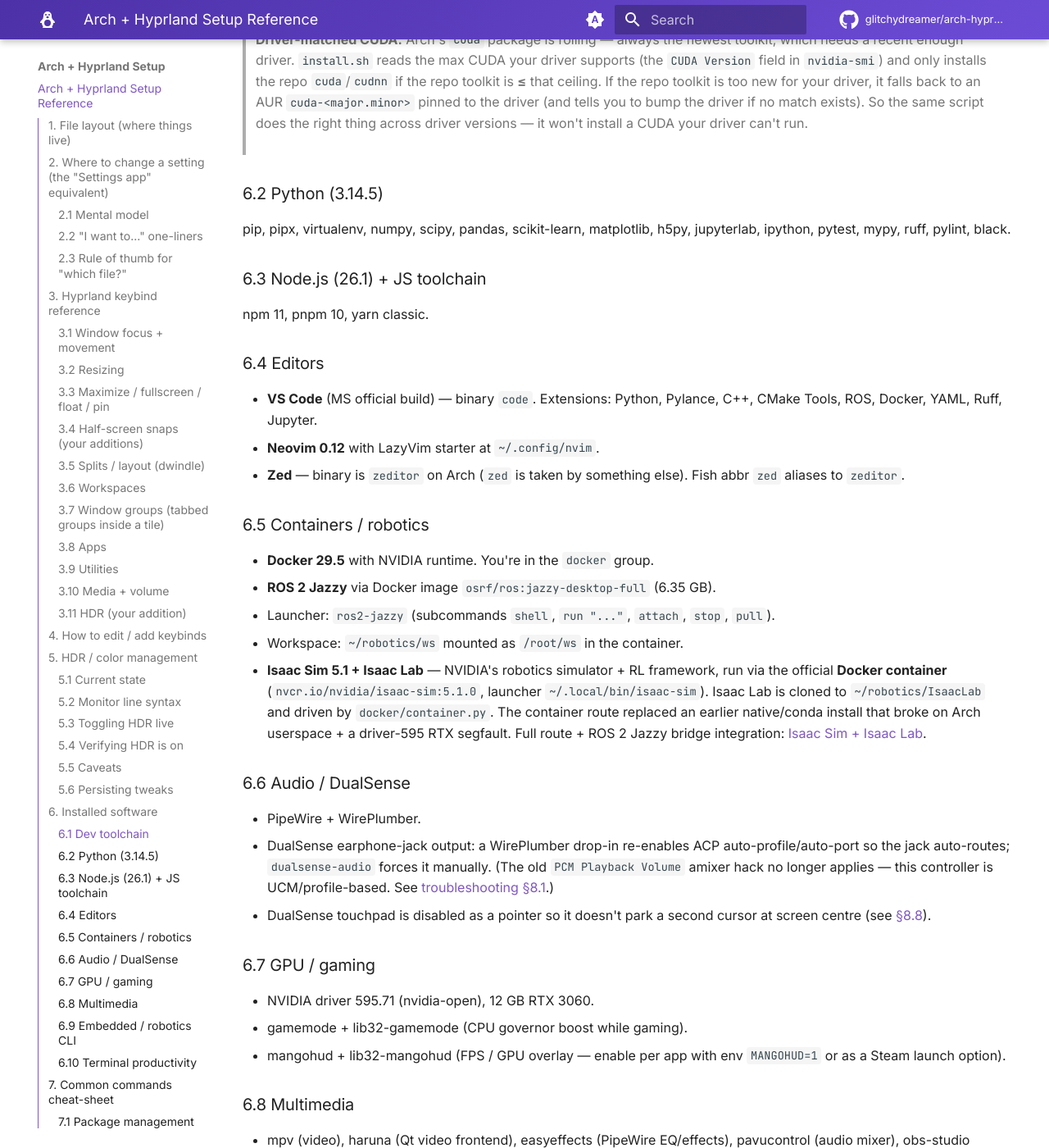
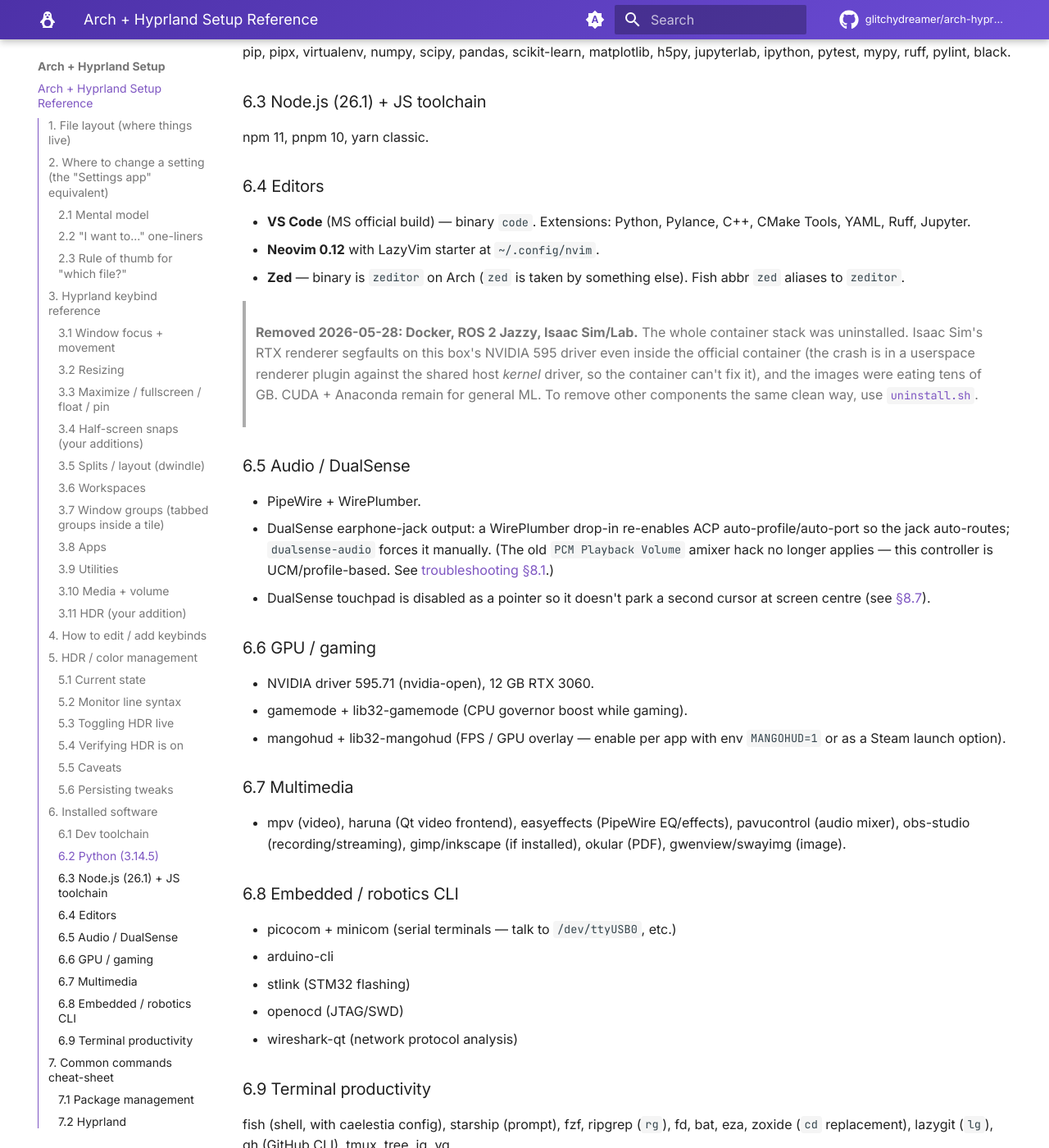
Before and after one commit to glitchydreamer/arch-hyprland-setup, an MkDocs documentation site: the page built from docs/index.md, in a window 1280 px wide and 1400 px high, scrolled down 15294 px. Shown: the whole window at 82% size. Built offline with MkDocs 1.6.1 and Material for MkDocs 9.7.7, drawn with Linux system fonts in a browser that asks for light colours; comment, search, counter and statistics services are not loaded; some of the changed text lies outside the part shown.

Commit message:
feat: remove Isaac/Docker/ROS2 entirely; add reusable interactive uninstaller
Isaac Sim 5.1's RTX renderer segfaults on this box's NVIDIA 595 driver even
inside the official container (kernel-driver bug a container can't fix; compat
passes, real rendering crashes). Abandoned Isaac entirely and stripped the whole
container stack (Docker, buildx, containerd, nvidia-container-toolkit, ROS 2
Jazzy, IsaacLab) from install.sh + setup-home.sh; deleted docs/isaac-sim.md and
migrate-docker-to-home.sh. Kept CUDA + Anaconda for general ML, and the DualSense
audio fixes.

Add uninstall.sh: an interactive, component-based clean uninstaller (docker,
isaac, ros2, anaconda, cuda) that removes packages + data + configs + launchers,
reports reclaimed space, and supports --dry-run/--yes/all. Removals are now a
standing habit via this script rather than throwaway /tmp scripts.

Co-Authored-By: Claude Opus 4.7 <noreply@anthropic.com>

````diff
--- a/docs/index.md
+++ b/docs/index.md
@@ -10,7 +10,7 @@
 > Per-host monitor config switches automatically on session start — see [Display setup](display.md).
 >
 > **Rebuilt 2026-05-27** on a fresh minimal Arch install (NVIDIA + GDM). The
-> system-level half (packages, DualSense fix, CUDA, Docker/NVIDIA, fish shell)
+> system-level half (packages, DualSense fix, CUDA, fish shell)
 > is reproduced by [`install.sh`](https://github.com/glitchydreamer/arch-hyprland-setup/blob/main/install.sh)
 > at the repo root; the home-dir configs below were recreated directly. Two
 > things changed vs. the previous install: the desktop output is now **DP-1**
@@ -33,9 +33,6 @@
 | Fish shell config (caelestia) | `~/.config/fish/config.fish` |
 | **Your fish dev-env additions** | `~/.config/fish/conf.d/dev-env.fish` |
 | Personal scripts (in PATH) | `~/.local/bin/` |
-| Robotics workspace (ROS 2) | `~/robotics/ws` |
-| Isaac Sim (container) | `nvcr.io/nvidia/isaac-sim:5.1.0` via `~/.local/bin/isaac-sim`; caches in `~/docker/isaac-sim` — see [Isaac Sim + Isaac Lab](isaac-sim.md) |
-| Isaac Lab repo | `~/robotics/IsaacLab` (driven by `docker/container.py`) |
 | Anaconda (general ML) | `/opt/anaconda`, `conda init fish`, base not auto-activated |
 | DualSense audio → headphone jack | `~/.local/bin/dualsense-audio` + `~/.config/wireplumber/wireplumber.conf.d/51-dualsense-headphones.conf` |
 | DualSense touchpad ignore (cursor) | `~/.config/caelestia/hypr-user.conf` (device block) + `/etc/udev/rules.d/71-dualsense-touchpad-ignore.rules` |
@@ -431,24 +428,19 @@ npm 11, pnpm 10, yarn classic.
 
 ### 6.4 Editors
 
-- **VS Code** (MS official build) — binary `code`. Extensions: Python, Pylance, C++, CMake Tools, ROS, Docker, YAML, Ruff, Jupyter.
+- **VS Code** (MS official build) — binary `code`. Extensions: Python, Pylance, C++, CMake Tools, YAML, Ruff, Jupyter.
 - **Neovim 0.12** with LazyVim starter at `~/.config/nvim`.
 - **Zed** — binary is `zeditor` on Arch (`zed` is taken by something else). Fish abbr `zed` aliases to `zeditor`.
 
-### 6.5 Containers / robotics
+> **Removed 2026-05-28: Docker, ROS 2 Jazzy, Isaac Sim/Lab.** The whole container
+> stack was uninstalled. Isaac Sim's RTX renderer segfaults on this box's NVIDIA
+> 595 driver even inside the official container (the crash is in a userspace
+> renderer plugin against the shared host *kernel* driver, so the container can't
+> fix it), and the images were eating tens of GB. CUDA + Anaconda remain for
+> general ML. To remove other components the same clean way, use
+> [`uninstall.sh`](https://github.com/glitchydreamer/arch-hyprland-setup/blob/main/uninstall.sh).
 
-- **Docker 29.5** with NVIDIA runtime. You're in the `docker` group.
-- **ROS 2 Jazzy** via Docker image `osrf/ros:jazzy-desktop-full` (6.35 GB).
-- Launcher: `ros2-jazzy` (subcommands `shell`, `run "..."`, `attach`, `stop`, `pull`).
-- Workspace: `~/robotics/ws` mounted as `/root/ws` in the container.
-- **Isaac Sim 5.1 + Isaac Lab** — NVIDIA's robotics simulator + RL framework, run
-  via the official **Docker container** (`nvcr.io/nvidia/isaac-sim:5.1.0`,
-  launcher `~/.local/bin/isaac-sim`). Isaac Lab is cloned to `~/robotics/IsaacLab`
-  and driven by `docker/container.py`. The container route replaced an earlier
-  native/conda install that broke on Arch userspace + a driver-595 RTX segfault.
-  Full route + ROS 2 Jazzy bridge integration: [Isaac Sim + Isaac Lab](isaac-sim.md).
-
-### 6.6 Audio / DualSense
+### 6.5 Audio / DualSense
 
 - PipeWire + WirePlumber.
 - DualSense earphone-jack output: a WirePlumber drop-in re-enables ACP
@@ -456,27 +448,27 @@ npm 11, pnpm 10, yarn classic.
   manually. (The old `PCM Playback Volume` amixer hack no longer applies — this
   controller is UCM/profile-based. See [troubleshooting §8.1](#81-dualsense-audio-silent-earphones-in-the-controller-jack).)
 - DualSense touchpad is disabled as a pointer so it doesn't park a second cursor
-  at screen centre (see [§8.8](#88-two-mouse-cursors-one-moving-one-stuck-at-centre)).
+  at screen centre (see [§8.7](#87-two-mouse-cursors-one-moving-one-stuck-at-centre)).
 
-### 6.7 GPU / gaming
+### 6.6 GPU / gaming
 
 - NVIDIA driver 595.71 (nvidia-open), 12 GB RTX 3060.
 - gamemode + lib32-gamemode (CPU governor boost while gaming).
 - mangohud + lib32-mangohud (FPS / GPU overlay — enable per app with env `MANGOHUD=1` or as a Steam launch option).
 
-### 6.8 Multimedia
+### 6.7 Multimedia
 
 - mpv (video), haruna (Qt video frontend), easyeffects (PipeWire EQ/effects), pavucontrol (audio mixer), obs-studio (recording/streaming), gimp/inkscape (if installed), okular (PDF), gwenview/swayimg (image).
 
-### 6.9 Embedded / robotics CLI
+### 6.8 Embedded / robotics CLI
 
 - picocom + minicom (serial terminals — talk to `/dev/ttyUSB0`, etc.)
 - arduino-cli
 - stlink (STM32 flashing)
 - openocd (JTAG/SWD)
-- wireshark-qt (network protocol analysis; ROS DDS debugging)
+- wireshark-qt (network protocol analysis)
 
-### 6.10 Terminal productivity
+### 6.9 Terminal productivity
 
 fish (shell, with caelestia config), starship (prompt), fzf, ripgrep (`rg`), fd, bat, eza, zoxide (`cd` replacement), lazygit (`lg`), gh (GitHub CLI), tmux, tree, jq, yq.
 
@@ -549,30 +541,7 @@ amixer -c N contents                            # raw ALSA controls for card N
 amixer -c N cset numid=N VALUE                  # set a raw control
 ```
 
-### 7.4 ROS 2 Jazzy via Docker
-
-```bash
-ros2-jazzy                              # open interactive ROS shell
-ros2-jazzy run "ros2 topic list"        # one-off command
-ros2-jazzy attach                       # attach to existing container
-ros2-jazzy stop                         # kill the container
-ros2-jazzy pull                         # pull latest image
-```
-
-Inside the container, your host `~/robotics/ws` is at `/root/ws`. GPU is passed through. X11 + Wayland sockets are forwarded so `rviz2`, `rqt`, `gz sim` all open windows on your desktop. The container runs `--network host --ipc host`, which lets it exchange DDS traffic (incl. FastDDS shared memory) with the Isaac Sim container's bundled ROS 2 Jazzy bridge (also run with host network/IPC) — see [ROS 2 Jazzy integration](isaac-sim.md#ros-2-jazzy-integration).
-
-### 7.5 Docker
-
-```bash
-docker ps                          # running containers
-docker ps -a                       # all containers
-docker images                      # local images
-docker logs -f NAME                # follow logs
-docker exec -it NAME bash          # shell into a running container
-docker system prune                # reclaim space (careful)
-```
-
-### 7.6 Serial / microcontroller
+### 7.4 Serial / microcontroller
 
 ```bash
 picocom -b 115200 /dev/ttyUSB0     # serial term at 115200 baud (Ctrl-A Ctrl-X to quit)
@@ -681,16 +650,7 @@ systemctl --user restart pipewire pipewire-pulse wireplumber
 
 Hyprland keeps a log at `~/.local/share/hyprland/hyprland.log` (or run `hyprctl logs`). If a bad keybind crashes reload, edit `~/.config/caelestia/hypr-user.conf` from a TTY (Ctrl+Alt+F2) and re-launch.
 
-### 8.3 No GPU in Docker
-
-```bash
-sudo docker run --rm --gpus all nvidia/cuda:12.6.0-base-ubuntu22.04 nvidia-smi
-# If it errors:
-sudo nvidia-ctk runtime configure --runtime=docker
-sudo systemctl restart docker
-```
-
-### 8.4 Need to talk to /dev/ttyUSB0 but get permission denied
+### 8.3 Need to talk to /dev/ttyUSB0 but get permission denied
 
 You should be in the `uucp` group (Arch's convention for serial devices). Check with `groups`. If missing:
 
@@ -699,14 +659,14 @@ sudo usermod -aG uucp,lock $USER
 # Then log out and back in.
 ```
 
-### 8.5 Wireshark says "you need to be in wireshark group"
+### 8.4 Wireshark says "you need to be in wireshark group"
 
 ```bash
 sudo usermod -aG wireshark $USER
 newgrp wireshark      # apply to current shell, or just log out/in
 ```
 
-### 8.6 HDR looks washed out / colors wrong
+### 8.5 HDR looks washed out / colors wrong
 
 Try in order:
 
@@ -714,11 +674,11 @@ Try in order:
 2. Swap `cm, hdr` → `cm, hdredid` (let monitor declare its own HDR metadata).
 3. If still bad, just toggle off with `Super + Ctrl + Alt + H` and only enable HDR for mpv / gamescope sessions.
 
-### 8.7 Gazebo natively (gz-harmonic) won't build
+### 8.6 Gazebo natively (gz-harmonic) won't build
 
-The AUR `gz-harmonic` package currently fails on gcc 16 because of `ogre-next2`, `fcl`, `libccd`, `octomap`. Use Gazebo via the ROS 2 Jazzy Docker image instead (`ros2-jazzy` → `gz sim ...`). Re-check in a few months once AUR maintainers patch.
+The AUR `gz-harmonic` package currently fails on gcc 16 because of `ogre-next2`, `fcl`, `libccd`, `octomap`. Re-check in a few months once AUR maintainers patch.
 
-### 8.8 Two mouse cursors (one moving, one stuck at centre)
+### 8.7 Two mouse cursors (one moving, one stuck at centre)
 
 There are **two independent causes**, and the persistent one is the NVIDIA
 renderer. Both fixes are baked into the rebuild scripts, so a clean install
@@ -784,7 +744,6 @@ login-screen cursor is unrelated.
 - Hyprland dispatchers: <https://wiki.hyprland.org/Configuring/Dispatchers/>
 - Hyprland monitor config (HDR): <https://wiki.hyprland.org/Configuring/Monitors/>
 - Caelestia dotfiles: <https://github.com/caelestia-dots/shell>
-- ROS 2 Jazzy docs: <https://docs.ros.org/en/jazzy/>
 - Arch wiki Hyprland: <https://wiki.archlinux.org/title/Hyprland>
 - DualSense Linux info: <https://www.kernel.org/doc/html/latest/hid/hid-playstation.html>
 
@@ -802,5 +761,5 @@ root: [`setup-home.sh`](https://github.com/glitchydreamer/arch-hyprland-setup/bl
 Notable deltas from the first install: desktop output moved DP-2 → **DP-1**,
 user Hyprland files moved under `~/.config/caelestia/` (since `~/.config/hypr`
 is now a symlink into the caelestia tree), and the NVIDIA ghost-cursor fix was
-added (`cursor { no_hardware_cursors = true }` — see §8.8). Update or delete
+added (`cursor { no_hardware_cursors = true }` — see §8.7). Update or delete
 this file freely — it's yours.
````
Also changed, not shown: other parts of docs/index.md (+1 -1 lines), README.md (+13 -5 lines), docs/isaac-sim.md (deleted, +0 -202 lines), docs/project-context.md (+33 -22 lines), 4 other files.
